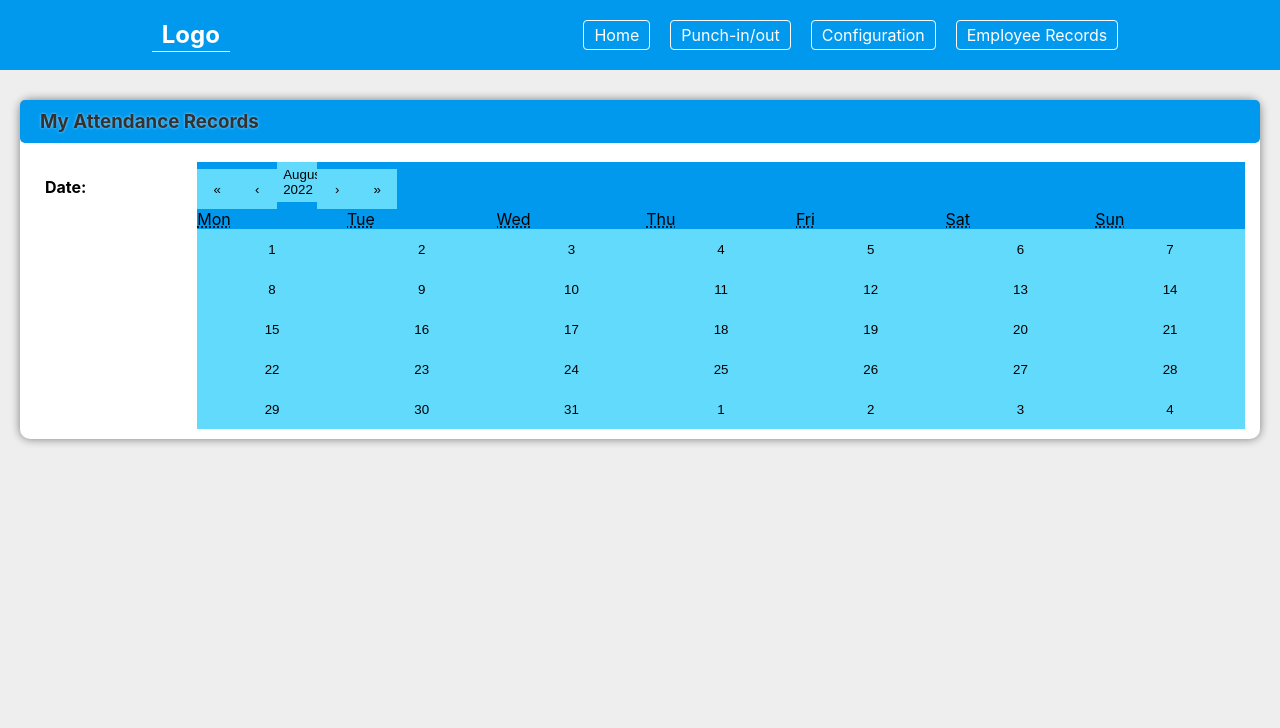
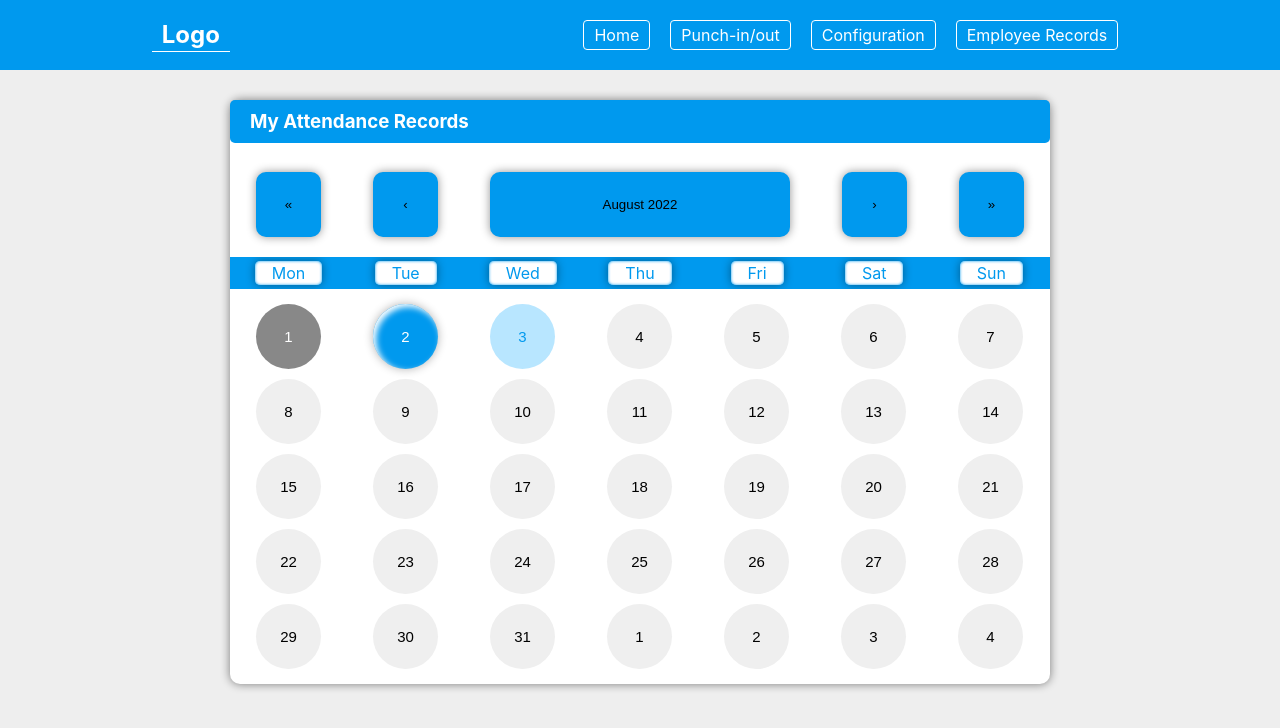
Before and after one commit to Dipali-khalate/attendance, a React (Create React App) app: page / in a window 1280 px wide. Shown: the top 728 px of the page. Built offline with nearby package versions, Linux system fonts and the light colour scheme.

Commit message:
calander added

```diff
--- a/src/Components/Pages/Myrecords.jsx
+++ b/src/Components/Pages/Myrecords.jsx
@@ -11,7 +11,7 @@ function Myrecords() {
             <h3>My Attendance Records</h3>
           </label>
           <div className="mydate">
-            <h4>Date:</h4>
+            {/* <h4>Date:</h4> */}
             <Calendar onChange={setDate} value={date} className="calander" />
 
           </div>
--- a/src/Components/style/Viewattrecord.css
+++ b/src/Components/style/Viewattrecord.css
@@ -1,3 +1,8 @@
+.myrecord{
+  max-width: 820px;
+  margin: auto;
+  /* overflow: hidden; */
+}
 .viewrecordmain {
   position: relative;
   margin: 20px;
@@ -109,11 +114,91 @@
 }
 
 .calander{
+  background-color: #fff;
+}
+.react-calendar__month-view__weekdays div{
+  width: 100%;
+}
+
+.react-calendar__month-view__weekdays__weekday {
+  flex: none;
+  text-align: center;
+  width: 60px;
+  /* border:1px solid red; */
+  box-sizing: border-box;
+  margin: 10px 0;
+  padding: 6px 2px;
+  /* color: #09e; */
+  /* border: none; */
+  /* align-items: center; */
+  /* justify-content: center; */
+  background: #09e;
+}
+
+.react-calendar__month-view__weekdays__weekday abbr{
+  text-decoration: none;
+  color: #09e;
+  background: #fff;
+  padding: 2px 15%;
+  border-radius: 5px;
+  box-shadow: 0 0 10px #00000066, inset 0 0 3px #09e;
+}
+.calander .react-calendar__month-view__days{
+  justify-content: flex-start;
+  align-items: flex-start;
+  justify-items: flex-start;
+}
+
+
+.calander .react-calendar__navigation{
+  display: flex;
+  margin: 10px 0;
+
+}
+.calander .react-calendar__navigation button{
+  width: 65px ;
+  height: 65px;
   background-color: #09e;
-}
-.calander button{
-  width: 40px;
-  height: 40px;
-  background-color: #61dafb;
+  margin:0 26px;
+  box-shadow: 0 0 10px rgba(0, 0, 0, 0.421);
+  border-radius: 10px;
   border: none;
 }
+
+.calander .react-calendar__month-view__days button{
+  flex: none !important;
+  width: 65px ;
+  height: 65px;
+  margin: 5px 26px;
+  border-radius: 50%;
+  border: none;
+  /* color: #fff; */
+  font-size: 15px;
+}
+
+.calander .react-calendar__month-view__days button:nth-child(1){
+  background-color: rgb(136, 136, 136);
+    color: #fff;
+    box-shadow: none;
+
+}
+.calander .react-calendar__month-view__days button:nth-child(2){
+    color: #fff;
+  background-color: #09e;
+  transition: .1s;
+  box-shadow: 0 0 10px rgba(0, 0, 0, 0.308), inset 3px 3px 6px #fff;
+  cursor: pointer;
+}
+.calander .react-calendar__month-view__days button:nth-child(3){
+  background-color: rgb(184, 230, 255);
+  color: #09e;
+
+}
+
+.calander .react-calendar__month-view__days button:nth-child(2):active{
+  color: #fff;
+  background-color: #09e;
+  box-shadow: 0 0 10px rgba(0, 0, 0, 0.153), inset 2px 2px 6px rgb(108, 108, 108);
+  transform: scale(0.9);
+
+}
--- a/src/Components/style/attendance.css
+++ b/src/Components/style/attendance.css
@@ -8,21 +8,21 @@
 }
 .myrecordheader label h3 {
   padding: 10px 20px;
-  text-shadow: 0 0 3px rgba(255, 255, 255, 0.581);
+  /* text-shadow: 0 0 3px rgba(255, 255, 255, 0.581); */
   background: #09e;
-  color: rgb(50, 50, 50);
+  color: #fff;
   border-radius: 5px;
 }
 
 .mydate {
   display: flex;
-  padding: 0 15px;
+  /* padding: 0 15px; */
 }
 
 .mydate h4 {
   height: 30px;
   width: 190px;
-  margin: 15px 10px;
+  /* margin: 15px 10px; */
 }
 
 .mydate input {
--- a/src/index.css
+++ b/src/index.css
@@ -1,3 +1,5 @@
+
+
 body {
   margin: 0;
   font-family: -apple-system, BlinkMacSystemFont, 'Segoe UI', 'Roboto', 'Oxygen',
```
